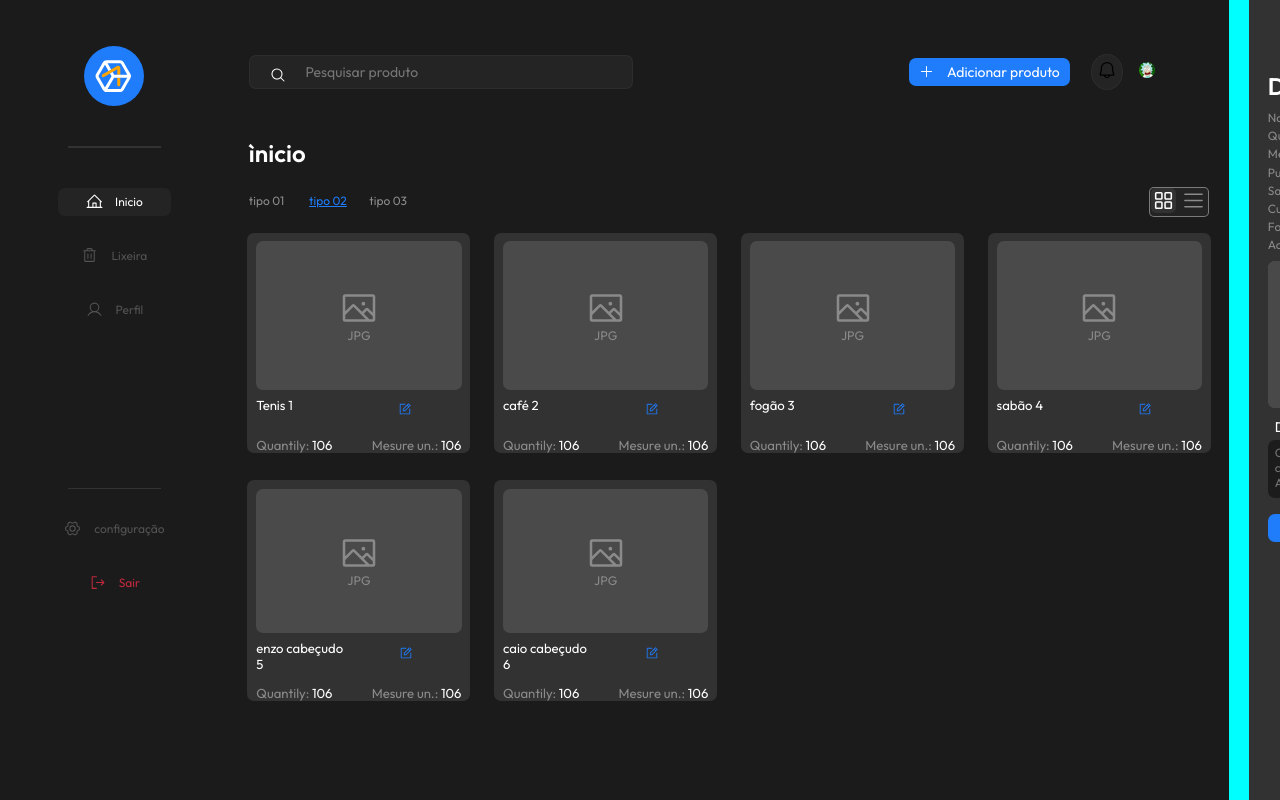
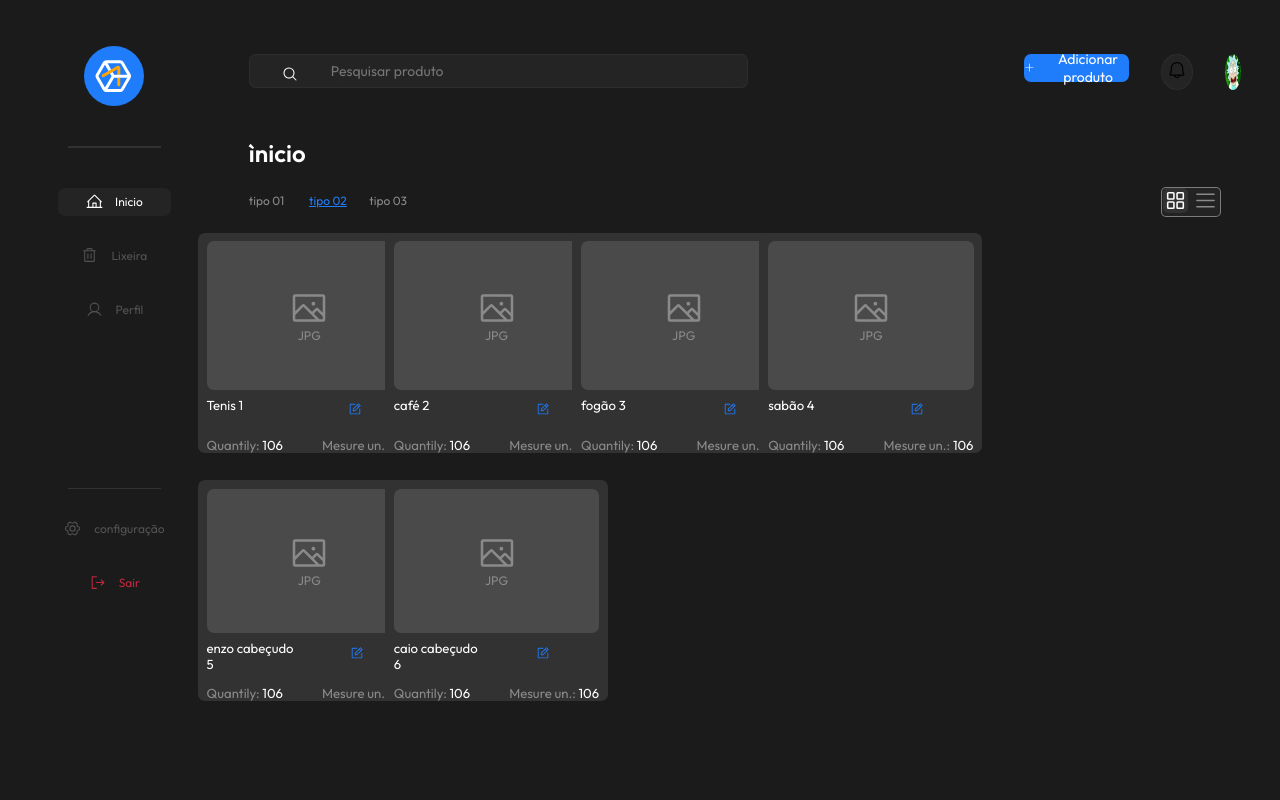
Before and after one commit to yeaaah-dev/yeah-stock, a React (Vite) app: page / in a window 1280 px wide. Shown: the top 800 px of the page. Built offline with nearby package versions, Linux system fonts and the light colour scheme; data requests are answered from the project's data file.

Commit message:
feat: modal animation

```diff
--- a/src/components/Card/CardLayout.jsx
+++ b/src/components/Card/CardLayout.jsx
@@ -1,8 +1,9 @@
 /* eslint-disable react/prop-types */
 import { Image, NotePencil } from "@phosphor-icons/react";
 import styles from "./cardStyle.module.css";
+// import { modalStatus } from "../ModalComponent/Modal";
 
-export function CardLayout({ product }) {
+export function CardLayout({ product, onChangeModalStatusOpen }) {
   return (
     <div className={styles["container_card"]}>
       <div className={styles["content_card"]}>
@@ -13,7 +14,11 @@ export function CardLayout({ product }) {
       <div className={styles["product_name"]}>
         <span>{product.title}</span>
         <button>
-          <NotePencil size={14} color=" #1F7CFB" />
+          <NotePencil
+            size={14}
+            color=" #1F7CFB"
+            onClick={onChangeModalStatusOpen}
+          />
         </button>
       </div>
 
--- a/src/components/Card/index.jsx
+++ b/src/components/Card/index.jsx
@@ -3,13 +3,17 @@ import { iconType } from "../Toggle/Toggle";
 import { CardLayout } from "./CardLayout";
 import { ListLayout } from "./ListLayout";
 import style from "../Card/listStyles.module.css";
+// import { modalStatus } from "../ModalComponent/Modal";
 
-export function Card({ layout, product }) {
+export function Card({ layout, product, onChangeModalStatusOpen }) {
   return (
     <div>
       {layout === iconType.COLUMNS ? (
         <div className={style["teste02"]}>
-          <CardLayout product={product} />
+          <CardLayout
+            product={product}
+            onChangeModalStatusOpen={onChangeModalStatusOpen}
+          />
         </div>
       ) : (
         <div className={style["list-product-container"]}>
--- a/src/components/Input/styles.module.css
+++ b/src/components/Input/styles.module.css
@@ -16,7 +16,7 @@
   display: flex;
   align-items: center;
   background-color: #242424;
-  max-width: 24rem;
+  max-width: 100%;
   height: 0.5rem;
   margin-right: 17.25rem;
   gap: 1rem;
@@ -28,7 +28,6 @@
 .input-wrapper input {
   outline: none;
   color: white;
-
 }
 
 .input::placeholder {
--- a/src/components/ModalComponent/Modal.jsx
+++ b/src/components/ModalComponent/Modal.jsx
@@ -17,13 +17,13 @@ export function Modal({
   currency,
   provider,
   active,
-  onChange,
+  onChangeModalStatusClose,
 }) {
   return (
     <section className={styles["modal-section"]}>
       <div className={styles["modal-content"]}>
         <div className={styles["modal-header"]}>
-          <button onClick={onChange(modalStatus.CLOSE)}>
+          <button onClick={onChangeModalStatusClose}>
             <X size={19} color="#FFFFFF" />
           </button>
         </div>
--- a/src/components/ModalComponent/Modal.module.css
+++ b/src/components/ModalComponent/Modal.module.css
@@ -148,7 +148,6 @@ button {
   font-weight: 400;
 }
 
-
 .edition-icon {
   width: 10px;
 }
--- a/src/pages/home/app.module.css
+++ b/src/pages/home/app.module.css
@@ -1,6 +1,5 @@
-.div-Button {
+.Button {
   width: 10.08213rem;
-  gap: 0.31rem;
 }
 
 .home-page {
@@ -9,23 +8,41 @@
 
 .nav-bar {
   display: flex;
-  align-items: center;
+  justify-content: space-between;
   margin-top: 3.37rem;
+
+  width: 100%;
+}
+
+.main-width-open-modal {
+  width: 45rem;
+}
+
+.main-width-close-modal {
+  width: 62rem;
 }
 
 .tab-toggle {
   display: flex;
   justify-content: space-between;
+  width: 100%;
   margin-top: 1.19rem;
-  width: 60rem;
   margin-bottom: 1rem;
 }
 
 .grid-layout-column {
   display: grid;
   grid-template-columns: repeat(4, 1fr);
+  width: 100%;
   gap: 1.7rem;
-  width: 60rem;
+  margin-left: -3.1rem;
+}
+
+.grid-layout-column-open-modal {
+  display: grid;
+  grid-template-columns: repeat(3, 1fr);
+  gap: 1.7rem;
+  width: 100%;
   margin-left: -3.1rem;
 }
 
@@ -59,20 +76,29 @@ nav {
   background: #242424;
   border-radius: 50%;
   border: 0.673px solid rgba(255, 255, 255, 0.04);
-  margin-left: 1.29rem;
+}
+
+.button-icons {
+  display: flex;
+  gap: 2rem;
 }
 
 .logo {
   border-radius: 50%;
-  margin-left: 1rem;
   width: 1rem;
 }
 
-.open {
-  background-color: red;
-  width: 100rem;
+.modal-close {
+  visibility: hidden;
 }
 
-.close {
-  background-color: aqua;
+.modal-section {
+  display: flex;
+  flex-direction: column;
+
+  height: 100vh !important;
+  max-width: 18.125rem;
+
+  background-color: #323232;
+  font-family: "Outfit", sans-serif;
 }
--- a/src/pages/home/index.jsx
+++ b/src/pages/home/index.jsx
@@ -36,7 +36,15 @@ function App() {
   const [search, setSearch] = useState("");
   const [products, setProducts] = useState([]);
   const [layout, setLayout] = useState(iconType.COLUMNS);
-  const [modalModel, setModalModel] = useState(modalStatus.OPEN);
+  const [modalModel, setModalModel] = useState(modalStatus.CLOSE);
+
+  function onChangeModalStatusClose() {
+    setModalModel(modalStatus.CLOSE);
+  }
+
+  function onChangeModalStatusOpen() {
+    setModalModel(modalStatus.OPEN);
+  }
 
   useEffect(() => {
     const query = search.length ? `?title_like=${search}` : "";
@@ -56,28 +64,32 @@ function App() {
       <aside>
         <Sidebar />
       </aside>
-      <main>
+
+      <main
+        className={
+          modalModel === modalStatus.OPEN
+            ? style["main-width-open-modal"]
+            : style["main-width-close-modal"]
+        }
+      >
         <nav className={style["nav-bar"]}>
-          <div>
           <Input
             onChange={(event) => {
               setSearch(event.currentTarget.value);
             }}
           />
-          </div>
-
-          <div className={style["div-Button"]}>
+          <div className={style["button-icons"]}>
             <Button
               label={"Adicionar produto"}
               icon={<Icon />}
               buttonBackgroundOff={"not"}
+              className={style["Button"]}
             />
-          </div>
 
             <div className={style["icon-photo"]}>
               <Bell size={20} className={style["icon-bell"]} />
             </div>
-          <div>
+
             <img src={Rick} className={style["logo"]} />
           </div>
         </nav>
@@ -105,28 +117,39 @@ function App() {
                 : style["grid-layout-list"]
             }
           >
+            <div
+              className={
+                modalModel === modalStatus.OPEN
+                  ? style["grid-layout-column-open-modal"]
+                  : style["grid-layout-column"]
+              }
+            >
               {products.map((product) => {
                 return (
-                <Card key={product.key} product={product} layout={layout} />
+                  <Card
+                    key={product.key}
+                    product={product}
+                    layout={layout}
+                    onChangeModalStatusOpen={onChangeModalStatusOpen}
+                  />
                 );
               })}
+            </div>
           </div>
         </section>
       </main>
 
-      <section>
-        <div
+      <section
         className={
-            modalModel === modalStatus.OPEN ? style["open"] : style["close"]
+          modalModel === modalStatus.CLOSE
+            ? style["modal-close"]
+            : style["modal-section"]
         }
       >
-          {
         <Modal
           name="Yan Cesar"
-              onChange={(modalModel) => setModalModel(modalModel)}
+          onChangeModalStatusClose={onChangeModalStatusClose}
         />
-          }
-        </div>
       </section>
     </div>
   );
```
Also changed, not shown: src/components/Input/index.jsx (line endings or trailing spaces). Lines whose indentation alone changed are shown as unchanged.
